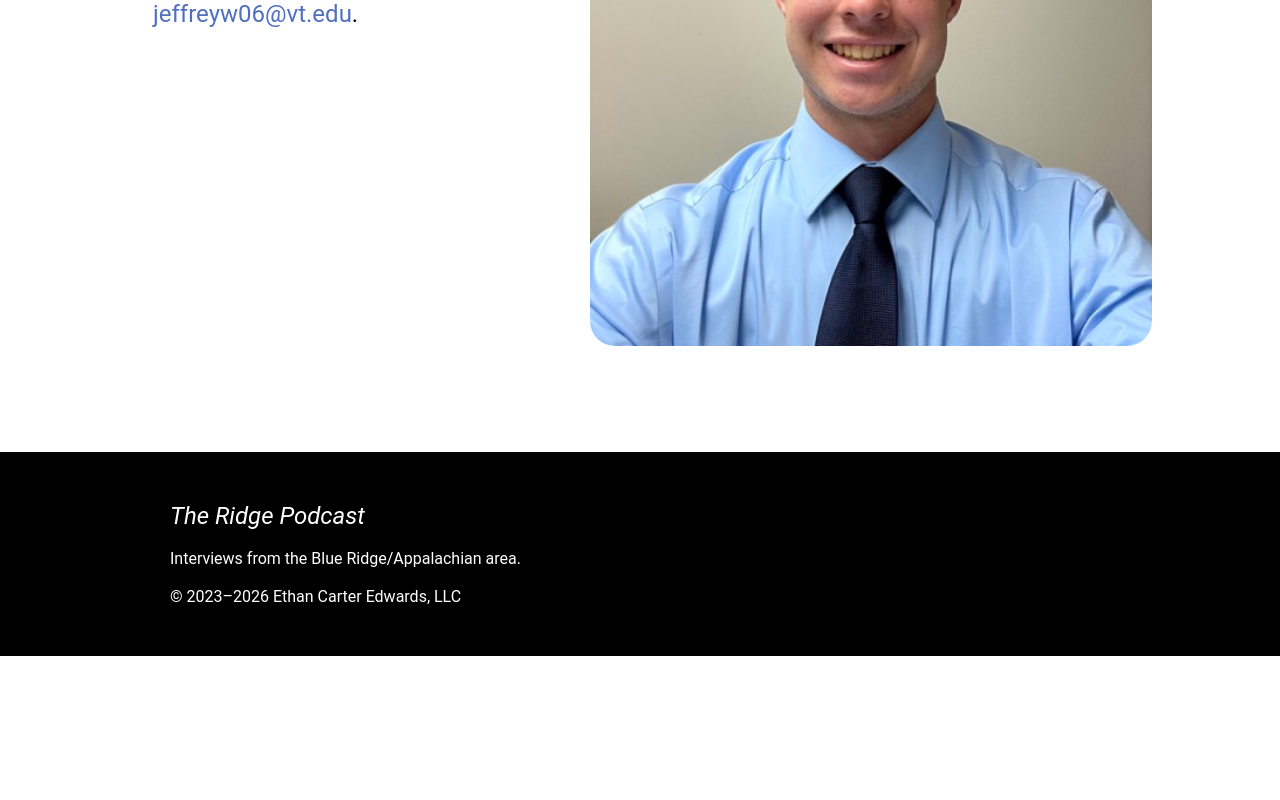
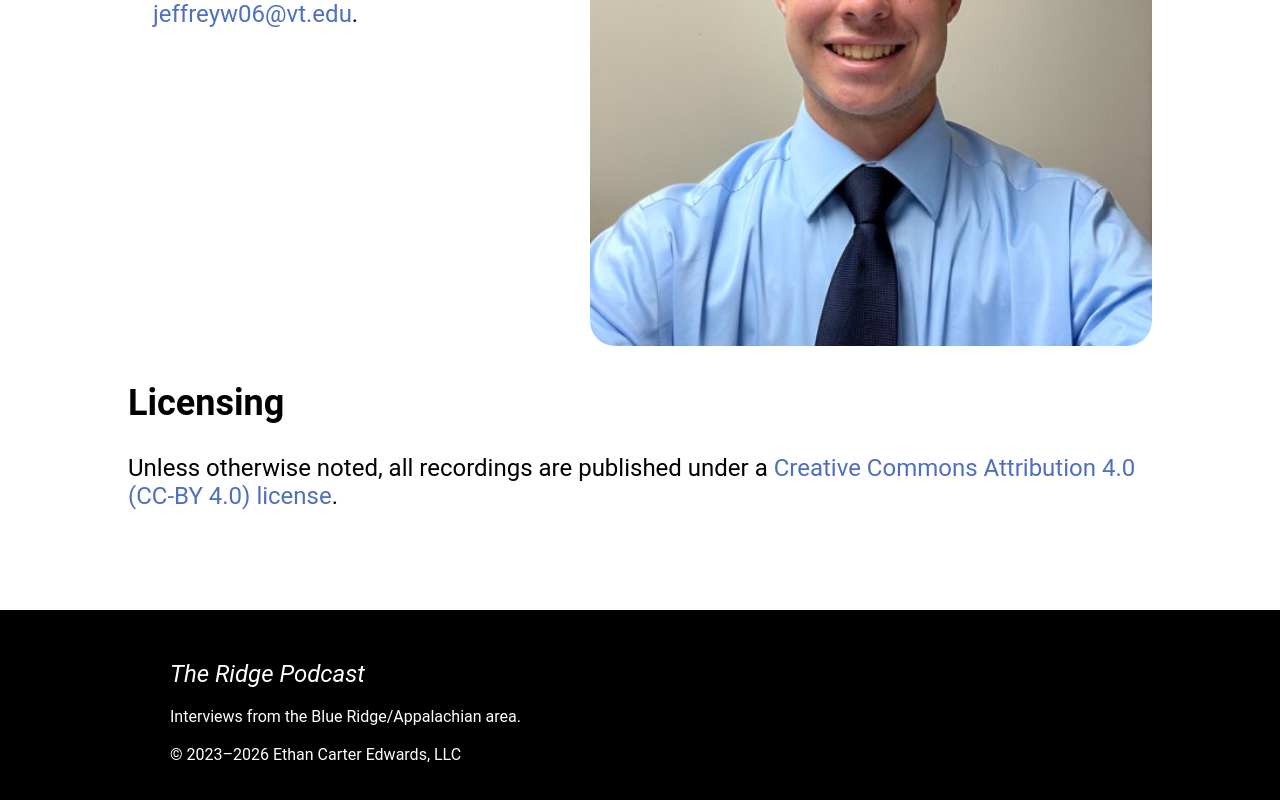
Before and after one commit to ethancedwards8/theridgepodcast.com, a Next.js app: page /about in a window 1280 px wide. Shown: the part 2298-3098 px from the top of the page. Before the commit the page ends 2954 px from the top, so only its background shows below. Built offline with nearby package versions, Linux system fonts and the light colour scheme.

Commit message:
add cc-by 4.0 licensing info
Signed-off-by: Ethan Carter Edwards <ethan@ethancedwards.com>

```diff
--- a/app/about/page.tsx
+++ b/app/about/page.tsx
@@ -1,7 +1,7 @@
 import Link from "next/link";
 import type { Metadata } from 'next'
 
-import styles from '../../styles/about.module.scss';
+import styles from '@/styles/about.module.scss';
 
 export const metadata: Metadata = {
     title: "About",
@@ -88,6 +88,8 @@ export default function About() {
                 </div>
             </div>
         </div>
+        <h2>Licensing</h2>
+        <p>Unless otherwise noted, all recordings are published under a <a href="https://creativecommons.org/licenses/by/4.0/">Creative Commons Attribution 4.0 (CC-BY 4.0) license</a>.</p>
     </div>
     </>
   );
--- a/components/podcasttrailer.tsx
+++ b/components/podcasttrailer.tsx
@@ -20,6 +20,8 @@ function PodcastTrailer() {
 <p>Spotify: <a href="https://open.spotify.com/show/2cKCltgfcCJjaipPQxKVGi">https://open.spotify.com/show/2cKCltgfcCJjaipPQxKVGi</a></p>
 
 <p>Apple Podcasts: <a href="https://podcasts.apple.com/us/podcast/the-ridge-podcast/id1675395041">https://podcasts.apple.com/us/podcast/the-ridge-podcast/id1675395041</a></p>
+
+<p>Unless otherwise noted, all recordings are published under a <a href="https://creativecommons.org/licenses/by/4.0/">Creative Commons Attribution 4.0 (CC-BY 4.0) license</a>.</p>
         </>
     );
 }
```
